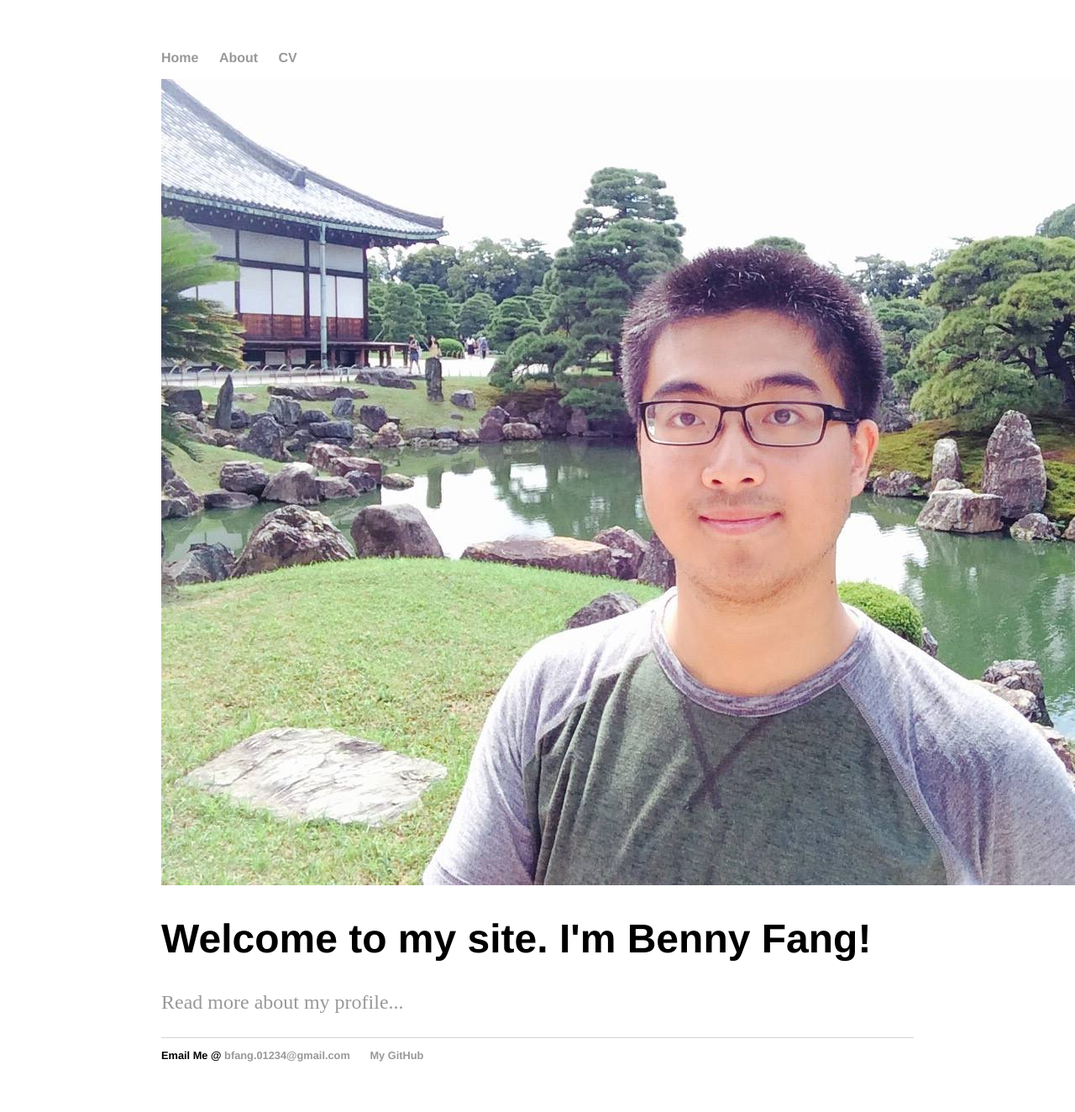
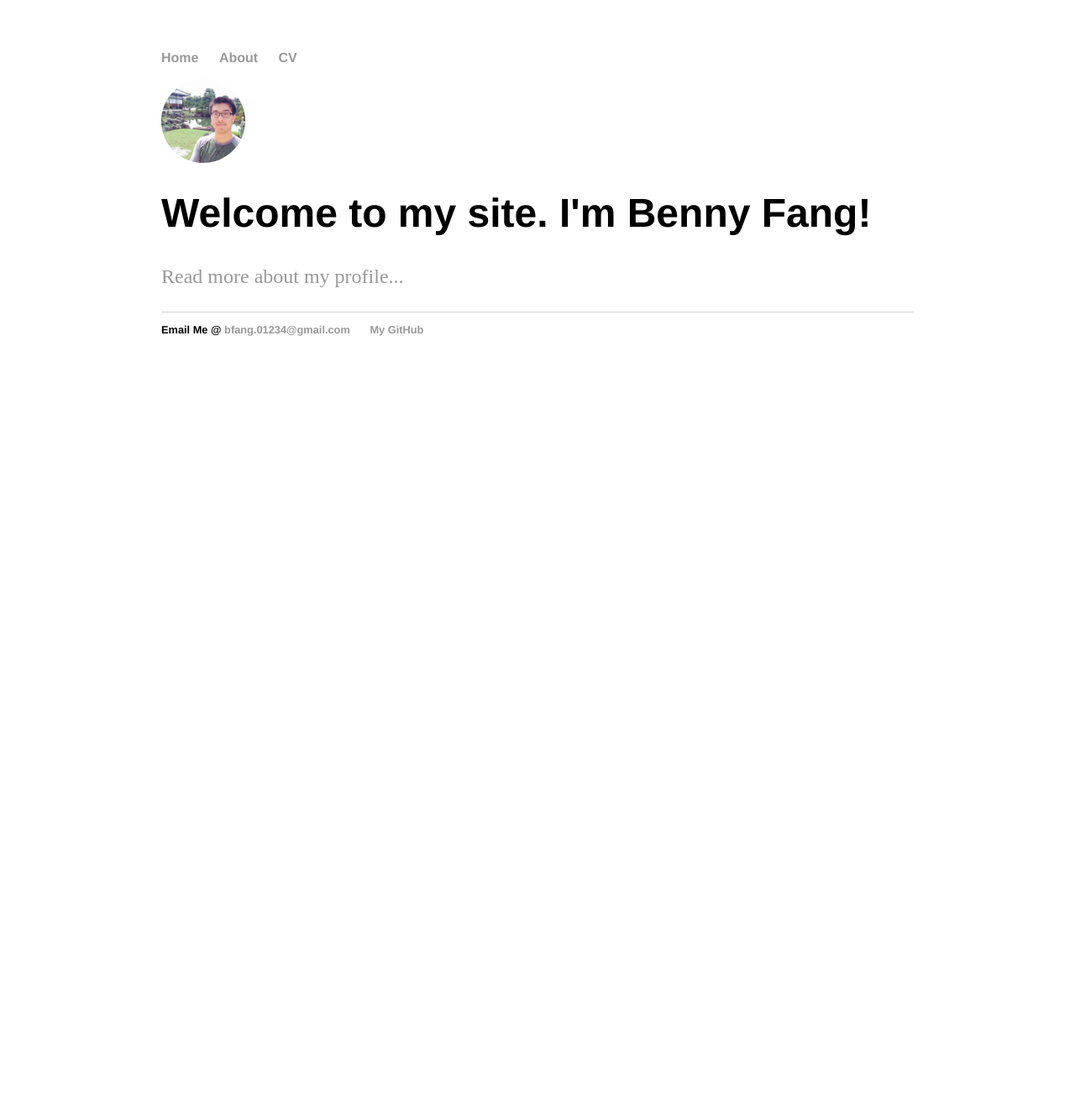
Before and after one commit to bennyfang/bennyfang.github.io, a Jekyll site: the page built from index.html, in a window 1280 px wide. Shown: the whole page at 84% size. Built offline with Jekyll 4.4.1, drawn with Linux system fonts in a browser that asks for light colours; after the commit the page ends 900 px from its top, so only the background shows below that.

Commit message:
Update default.html

```diff
--- a/_layouts/default.html
+++ b/_layouts/default.html
@@ -4,6 +4,7 @@
 			<title>{{ page.title }}</title>
 			<!-- link to main stylesheet -->
 			<link rel="stylesheet" type="text/css" href="/css/main.css">
+			<link rel="stylesheet" type="text/css" href="/css/img.css">
 		</head>
 		<body>
 			<nav>
```
